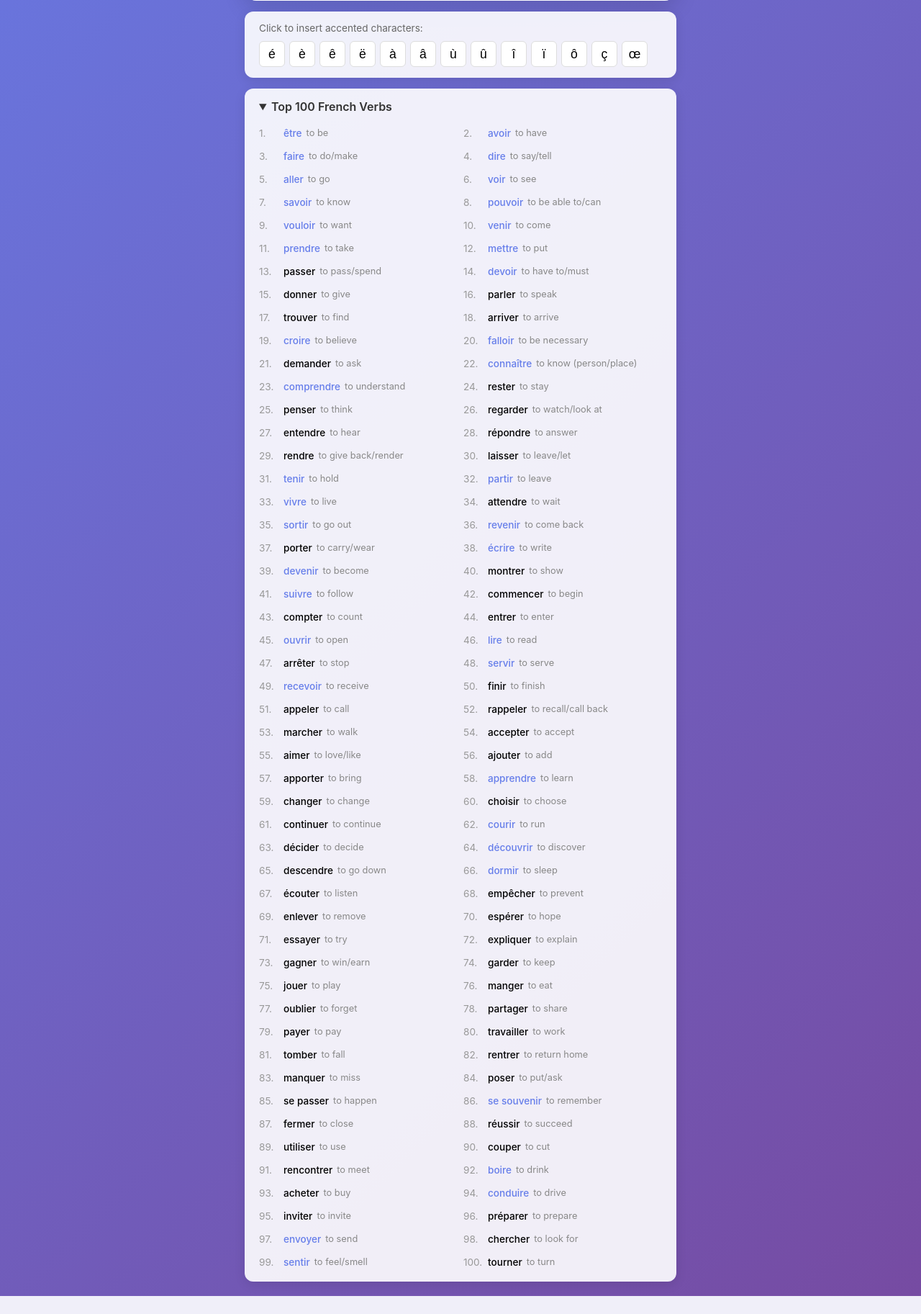
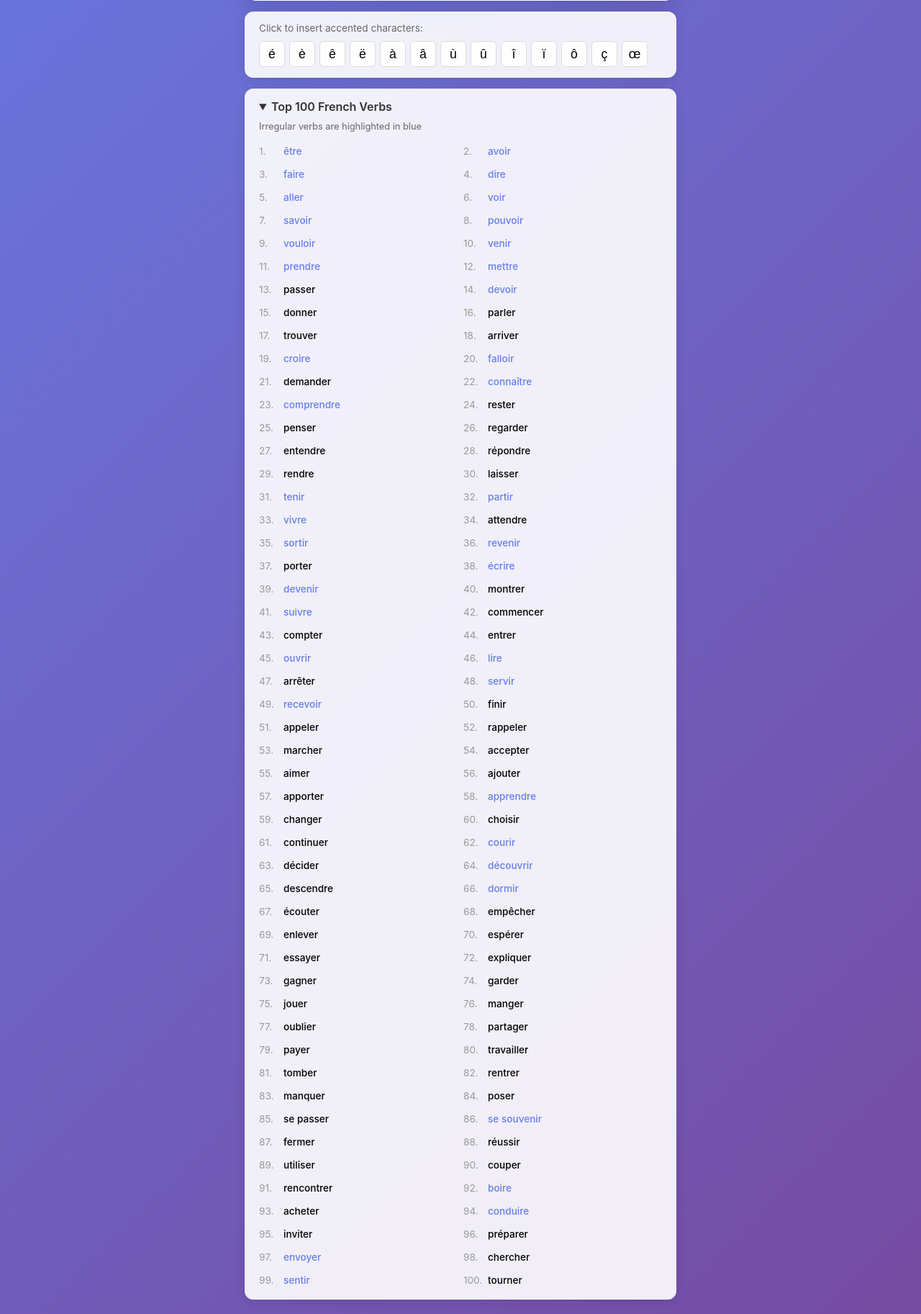
Before and after one commit to wuwei169/conjugaison, a Flask app: page / in a window 1280 px wide, after a click on "Top 100 French Verbs". Shown: the part 734-2559 px from the top of the page at 72% size. Before the commit the page ends 2534 px from the top, so only its background shows below. Run offline with Flask 3, Linux system fonts and the light colour scheme.

Commit message:
Improve verb list: remove translations, add legend and WordReference links
- Removed English translations for cleaner display
- Added legend explaining blue = irregular verbs
- Each verb now links to its WordReference conjugation page

Co-Authored-By: Claude Opus 4.5 <noreply@anthropic.com>

```diff
--- a/app.py
+++ b/app.py
@@ -49,8 +49,7 @@ def index():
     """Serve the main quiz page."""
     # Sort verbs by rank for the verb list
     verb_list = sorted(
-        [(v, data["translation"], data.get("irregular", False))
-         for v, data in VERBS.items()],
+        [(v, data.get("irregular", False)) for v, data in VERBS.items()],
         key=lambda x: VERBS[x[0]]["rank"]
     )
     return render_template("index.html", tenses=TENSES, verb_list=verb_list)
--- a/static/style.css
+++ b/static/style.css
@@ -350,6 +350,12 @@ h1 {
     font-size: 1rem;
 }
 
+.verb-list-legend {
+    font-size: 0.8rem;
+    color: #666;
+    margin: 10px 0 0;
+}
+
 .verb-list {
     margin-top: 15px;
     display: grid;
@@ -375,11 +381,12 @@ h1 {
 
 .verb-name {
     font-weight: 500;
+    text-decoration: none;
+    color: inherit;
 }
 
-.verb-trans {
-    color: #888;
-    font-size: 0.8rem;
+.verb-name:hover {
+    text-decoration: underline;
 }
 
 @media (max-width: 500px) {
--- a/templates/index.html
+++ b/templates/index.html
@@ -99,12 +99,12 @@
 
         <details class="verb-list-section">
             <summary>Top 100 French Verbs</summary>
+            <p class="verb-list-legend"><span class="irregular">Irregular verbs</span> are highlighted in blue</p>
             <div class="verb-list">
-                {% for verb, translation, irregular in verb_list %}
+                {% for verb, irregular in verb_list %}
                 <div class="verb-item{% if irregular %} irregular{% endif %}">
                     <span class="verb-rank">{{ loop.index }}.</span>
-                    <span class="verb-name">{{ verb }}</span>
-                    <span class="verb-trans">{{ translation }}</span>
+                    <a href="https://www.wordreference.com/conj/frverbs.aspx?v={{ verb }}" target="_blank" rel="noopener" class="verb-name">{{ verb }}</a>
                 </div>
                 {% endfor %}
             </div>
```
